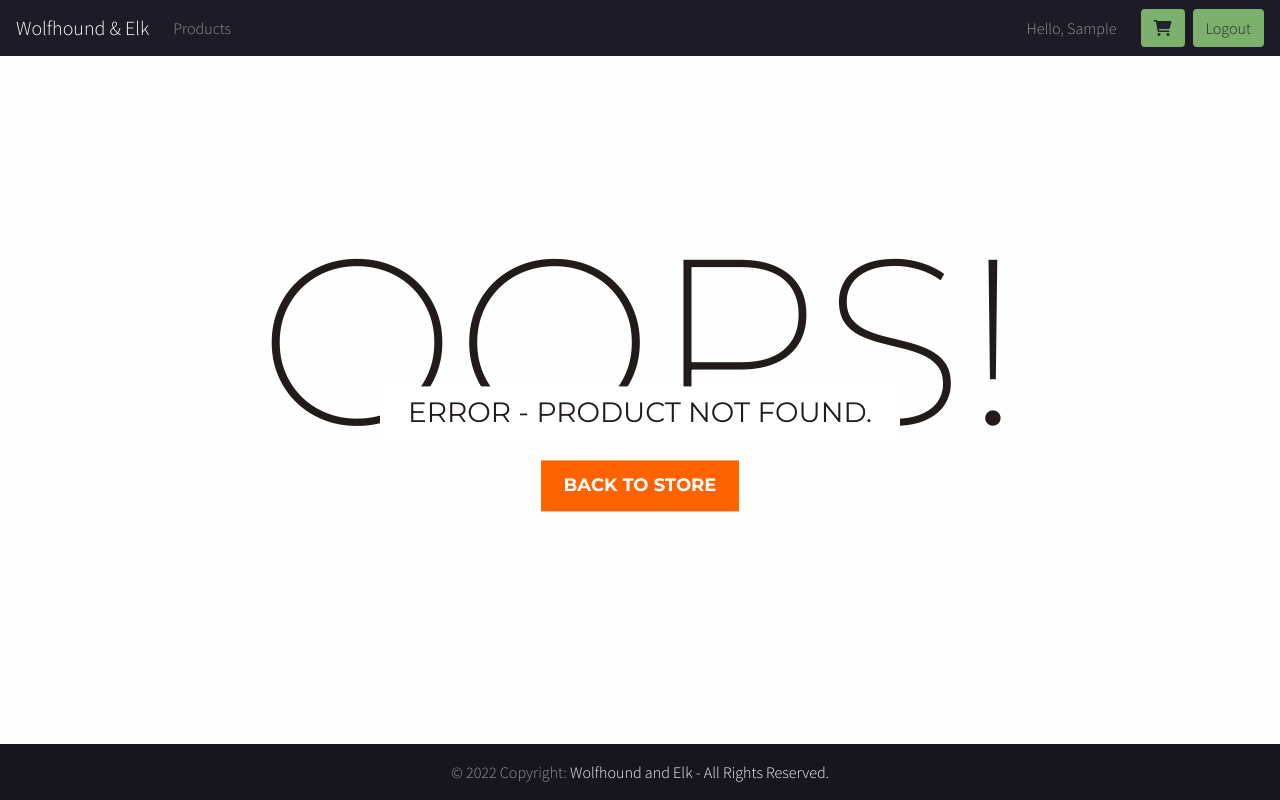
After one commit to andrewmurphy123/GlobalClassroomProject, a Django app: page /product/1 in a window 1280 px wide. The commit adds this page. Run offline with Django 3.2, Linux system fonts and the light colour scheme; the visitor is signed in with stand-in values (Sample User, id 1); data that the repository does not hold is empty; some libraries are stand-ins or nearby versions.

Commit message:
Front-End Fixes and Consistency Improvements

```diff
--- a/Wolfhound/ecommerce/ecommerce/settings.py
+++ b/Wolfhound/ecommerce/ecommerce/settings.py
@@ -55,7 +55,7 @@ ROOT_URLCONF = 'ecommerce.urls'
 TEMPLATES = [
     {
         'BACKEND': 'django.template.backends.django.DjangoTemplates',
-        'DIRS': [],
+        'DIRS': [os.path.join(BASE_DIR, 'templates')],
         'APP_DIRS': True,
         'OPTIONS': {
             'context_processors': [
--- a/Wolfhound/ecommerce/static/css/main.css
+++ b/Wolfhound/ecommerce/static/css/main.css
@@ -1,3 +1,8 @@
+nav, footer {
+    color: #969696;
+    background-color: #1D1B26;
+}
+
 .btn-green {
     background-color: #7CB06D;
     transition:.1s;
@@ -26,12 +31,6 @@
 	border-radius: 0 0 4px 4px;
 }
 
-#cart-icon{
-	width:25px;
-	display: inline-block;
-	margin-left: 15px;
-}
-
 #cart-total{
 	display: block;
 	text-align: center;
@@ -56,9 +55,11 @@
 }
 
 .form-field{
-	width:250px;
+	width: 250px;
+	/*
 	display: inline-block;
 	padding: 5px;
+	*/
 }
 
 .cart-row{
@@ -74,8 +75,6 @@
 	display: inline-block;
 	font-weight: 700;
 	padding-right:10px;
-
-
 }
 
 .chg-quantity{
@@ -108,7 +107,7 @@
 
 #notfound {
 	position: relative;
-	height: 100vh;
+	height: 80vh;
   }
 
   #notfound .notfound {
--- a/Wolfhound/ecommerce/store/templates/store/error.html
+++ b/Wolfhound/ecommerce/store/templates/store/error.html
@@ -1,52 +1,18 @@
+{% extends 'base.html' %}
 {% load static %}
 
-<!DOCTYPE html>
-<html>
-<head>
-    <title>Wolfhound and Elk</title>
-    <link crossorigin="anonymous" href="https://stackpath.bootstrapcdn.com/bootstrap/4.4.1/css/bootstrap.min.css" integrity="sha384-Vkoo8x4CGsO3+Hhxv8T/Q5PaXtkKtu6ug5TOeNV6gBiFeWPGFN9MuhOf23Q9Ifjh" rel="stylesheet">
-    <link href="{% static 'css/main.css' %}" rel="stylesheet" type="text/css">
-    <meta content="width=device-width, initial-scale=1, maximum-scale=1, minimum-scale=1" name="viewport"/>
-
-    <script type="text/javascript">
-        var user = '{{request.user}}'
-        var csrftoken = '{{csrf_token}}'
-    </script>
-
-    <meta charset="utf-8">
-    <meta http-equiv="X-UA-Compatible" content="IE=edge">
-
-    <title>Page Not Found</title>
-    <link href="https://fonts.googleapis.com/css?family=Montserrat:200,400,700" rel="stylesheet">
-
-</head>
-<body>
-<div class="container">
-    {% if messages %}
-        {% for message in messages %}
-            {% if message.tags == 'error' %}
-                <div class="alert alert-danger" role="alert">{{ message }}</div>
-            {% else %}
-                <div class="alert alert-{{ message.tags }}" role="alert">{{ message }}</div>
-            {% endif %}
-        {% endfor %}
-    {% endif %}
+{% block title %}
+    Error Page – Wolfhound and Elk
+{% endblock %}
 
 {% block content %}
 <div id="notfound">
     <div class="notfound">
         <div class="notfound-404">
             <h1>Oops!</h1>
-                            <h2>404 - The Page can't be found</h2>
+            <h2>Error - {{ error_message }}</h2>
         </div>
-                        <a href="https://wolfhoundandelk.com/">Go TO Homepage</a>
+            <a href="{% url 'store' %}">Back to Store</a>
     </div>
 </div>
 {% endblock %}
-</div>
-<script crossorigin="anonymous" integrity="sha384-J6qa4849blE2+poT4WnyKhv5vZF5SrPo0iEjwBvKU7imGFAV0wwj1yYfoRSJoZ+n" src="https://code.jquery.com/jquery-3.4.1.slim.min.js"></script>
-<script crossorigin="anonymous" integrity="sha384-Q6E9RHvbIyZFJoft+2mJbHaEWldlvI9IOYy5n3zV9zzTtmI3UksdQRVvoxMfooAo" src="https://cdn.jsdelivr.net/npm/popper.js@1.16.0/dist/umd/popper.min.js"></script>
-<script crossorigin="anonymous" integrity="sha384-wfSDF2E50Y2D1uUdj0O3uMBJnjuUD4Ih7YwaYd1iqfktj0Uod8GCExl3Og8ifwB6" src="https://stackpath.bootstrapcdn.com/bootstrap/4.4.1/js/bootstrap.min.js"></script>
-<script type="text/javascript" src="{% static 'js/cart.js' %}"></script>
-</body>
-</html>
--- a/Wolfhound/ecommerce/store/views.py
+++ b/Wolfhound/ecommerce/store/views.py
@@ -53,19 +53,15 @@ def user_logout(request):
 
 def store(request):
     if not request.user.is_authenticated:
-        # return redirect('login')
-        return render(request, 'store/error.html')
-        # raise PermissionDenied
+        return redirect('login')
     else:
         try:
             customer = request.user.customer
         except ObjectDoesNotExist:
-            print("Error - Customer does not exist for this User Account.")
-            return HttpResponse('Error 403 - Forbidden', status=403)
+            return render(request, 'store/error.html', {'error_code': 404, 'error_message': 'Customer Not Found.'})
 
         if customer.organisation is None:
-            print("Error - Customer has not been assigned an Organisation.")
-            return HttpResponse('Error 403 - Forbidden', status=403)
+            return render(request, 'store/error.html', {'error_code': 403, 'error_message': 'Access Denied.'})
         else:
             order, created = Order.objects.get_or_create(customer=customer, order_status='pending')
 
@@ -77,7 +73,7 @@ def store(request):
                 products = Product.objects.filter(organisation=customer.organisation)
 
             cart_items = order.get_cart_items
-            context = {'products': products, 'cart_items': cart_items}
+            context = {'products': products, 'cart_items': cart_items, 'title': 'Products'}
             return render(request, 'store/store.html', context)
 
 
@@ -88,19 +84,18 @@ def get_product(request, product_id):
         try:
             product = Product.objects.get(pk=product_id)
         except ObjectDoesNotExist:
-            print("Error - Page Not Found.")
-            return HttpResponse('Error 404 - Page Not Found', status=404)
+            return render(request, 'store/error.html', {
+                'error_code': 404, 'error_message': 'Product Not Found.'})
 
         try:
             customer = request.user.customer
         except ObjectDoesNotExist:
-            print("Error - Customer does not exist for this User Account.")
-            return HttpResponse('Error 403 - Forbidden', status=403)
+            return render(request, 'store/error.html', {
+                'error_code': 404, 'error_message': 'Customer Not Found.'})
 
         if customer.organisation != product.organisation:
             if not request.user.is_admin or not request.user.is_staff:
-                print("Error - You do not have access to this Product.")
-                return HttpResponse('Error 403 - Forbidden', status=403)
+                return render(request, 'store/error.html', {'error_code': 403, 'error_message': 'Access Denied.'})
 
         context = {'product': product}
         return render(request, 'store/product.html', context)
@@ -113,14 +108,13 @@ def cart(request):
         try:
             customer = request.user.customer
         except ObjectDoesNotExist:
-            print("Error - Customer does not exist for this User Account.")
-            return HttpResponse('Error 403 - Forbidden', status=403)
+            return render(request, 'store/error.html', {'error_code': 404, 'error_message': 'Customer Not Found.'})
 
         order, created = Order.objects.get_or_create(customer=customer, order_status='pending')
         items = order.orderitem_set.all()
         cart_items = order.get_cart_items
 
-        context = {'items': items, 'order': order, 'cart_items': cart_items}
+        context = {'items': items, 'order': order, 'cart_items': cart_items, 'title': 'My Shopping Cart'}
         return render(request, 'store/cart.html', context)
 
 
@@ -131,8 +125,7 @@ def checkout(request):
         try:
             customer = request.user.customer
         except ObjectDoesNotExist:
-            print("Error - Customer does not exist for this User Account.")
-            return HttpResponse('Error 403 - Forbidden', status=403)
+            return render(request, 'store/error.html', {'error_code': 404, 'error_message': 'Customer Not Found.'})
 
         order, created = Order.objects.get_or_create(customer=customer, order_status='pending')
         items = order.orderitem_set.all()
--- /dev/null
+++ b/Wolfhound/ecommerce/templates/base.html
@@ -0,0 +1,46 @@
+{% load static %}
+<!DOCTYPE html>
+<html>
+<head>
+    <title>{% block title %}Wolfhound and Elk{% endblock %}</title>
+    <link crossorigin="anonymous" href="https://stackpath.bootstrapcdn.com/bootstrap/4.4.1/css/bootstrap.min.css" integrity="sha384-Vkoo8x4CGsO3+Hhxv8T/Q5PaXtkKtu6ug5TOeNV6gBiFeWPGFN9MuhOf23Q9Ifjh" rel="stylesheet">
+    <link href="https://fonts.googleapis.com/css?family=Montserrat:200,400,700" rel="stylesheet">
+    <link rel="stylesheet" href="https://fonts.googleapis.com/css2?family=Fjalla+One&family=Source+Sans+Pro:ital,wght@0,200;0,300;0,600;0,900;1,200;1,300&display=swap">
+    <link rel="stylesheet" href="https://cdnjs.cloudflare.com/ajax/libs/font-awesome/6.1.1/css/all.min.css" integrity="sha512-KfkfwYDsLkIlwQp6LFnl8zNdLGxu9YAA1QvwINks4PhcElQSvqcyVLLD9aMhXd13uQjoXtEKNosOWaZqXgel0g==" crossorigin="anonymous" referrerpolicy="no-referrer" />
+    <link href="{% static 'css/main.css' %}" rel="stylesheet" type="text/css">
+    <meta content="width=device-width, initial-scale=1, maximum-scale=1, minimum-scale=1" name="viewport"/>
+
+    <script type="text/javascript">
+        var user = '{{request.user}}'
+        var csrftoken = '{{csrf_token}}'
+    </script>
+
+</head>
+<body class="d-flex flex-column min-vh-100" style="background-color: #FEFEFE; font-family: 'Source Sans Pro', arial, sans-serif;">
+    {% include 'inc/_nav.html' %}
+
+    <div class="container">
+        {% block heading %}
+        {% endblock %}
+
+        {% if messages %}
+            {% for message in messages %}
+                {% if message.tags == 'error' %}
+                <div class="alert alert-danger" role="alert">{{ message }}</div>
+                {% else %}
+                <div class="alert alert-{{ message.tags }}" role="alert">{{ message }}</div>
+                {% endif %}
+            {% endfor %}
+        {% endif %}
+
+        {% block content %}CONTENT{% endblock %}
+    </div>
+
+    {% include 'inc/_footer.html' %}
+
+    <script crossorigin="anonymous" integrity="sha384-J6qa4849blE2+poT4WnyKhv5vZF5SrPo0iEjwBvKU7imGFAV0wwj1yYfoRSJoZ+n" src="https://code.jquery.com/jquery-3.4.1.slim.min.js"></script>
+    <script crossorigin="anonymous" integrity="sha384-Q6E9RHvbIyZFJoft+2mJbHaEWldlvI9IOYy5n3zV9zzTtmI3UksdQRVvoxMfooAo" src="https://cdn.jsdelivr.net/npm/popper.js@1.16.0/dist/umd/popper.min.js"></script>
+    <script crossorigin="anonymous" integrity="sha384-wfSDF2E50Y2D1uUdj0O3uMBJnjuUD4Ih7YwaYd1iqfktj0Uod8GCExl3Og8ifwB6" src="https://stackpath.bootstrapcdn.com/bootstrap/4.4.1/js/bootstrap.min.js"></script>
+    <script type="text/javascript" src="{% static 'js/cart.js' %}"></script>
+</body>
+</html>
--- /dev/null
+++ b/Wolfhound/ecommerce/templates/inc/_footer.html
@@ -0,0 +1,5 @@
+<footer class="text-center text-lg-start mt-auto">
+    <div class="text-center p-3" style="background-color: rgba(0, 0, 0, 0.2);">
+        © 2022 Copyright: <a class="text-light" href="https://wolfhoundandelk.com/">Wolfhound and Elk - All Rights Reserved.</a>
+    </div>
+</footer>
--- /dev/null
+++ b/Wolfhound/ecommerce/templates/inc/_nav.html
@@ -0,0 +1,24 @@
+<nav class="navbar navbar-expand-lg navbar-dark">
+    <a class="navbar-brand" href="https://wolfhoundandelk.com/">Wolfhound & Elk</a>
+    <button aria-controls="navbarSupportedContent" aria-expanded="false" aria-label="Toggle navigation" class="navbar-toggler" data-target="#navbarSupportedContent" data-toggle="collapse" type="button">
+        <span class="navbar-toggler-icon"></span>
+    </button>
+
+    <div class="collapse navbar-collapse" id="navbarSupportedContent">
+        <ul class="navbar-nav mr-auto">
+            <li class="nav-item">
+                <a class="nav-link" href="{% url 'store' %}">Products</span></a>
+            </li>
+        </ul>
+
+        <div class="form-inline my-2 my-lg-0">
+            {% if user.is_authenticated %}
+            <span class="nav-item d-none d-sm-block mr-4">Hello, {{ request.user.first_name }}</span>
+            <a href="{% url 'cart' %}" class="btn btn-green rounded mr-2"><i class="fa-solid fa-cart-shopping"></i></a>
+            <a href="{% url 'logout' %}" class="btn btn-green rounded">Logout</a>
+            {% else %}
+            <a href="{% url 'login' %}" class="btn btn-green rounded">Login</a>
+            {% endif %}
+        </div>
+    </div>
+</nav>
```
Also changed, not shown: Wolfhound/ecommerce/store/templates/store/cart.html (+10 -2 lines), Wolfhound/ecommerce/store/templates/store/checkout.html (+20 -13 lines), Wolfhound/ecommerce/store/templates/store/login.html (+9 -3 lines), Wolfhound/ecommerce/store/templates/store/register.html (+9 -3 lines), Wolfhound/ecommerce/store/templates/store/store.html (+14 -6 lines). Lines whose indentation alone changed are shown as unchanged.
